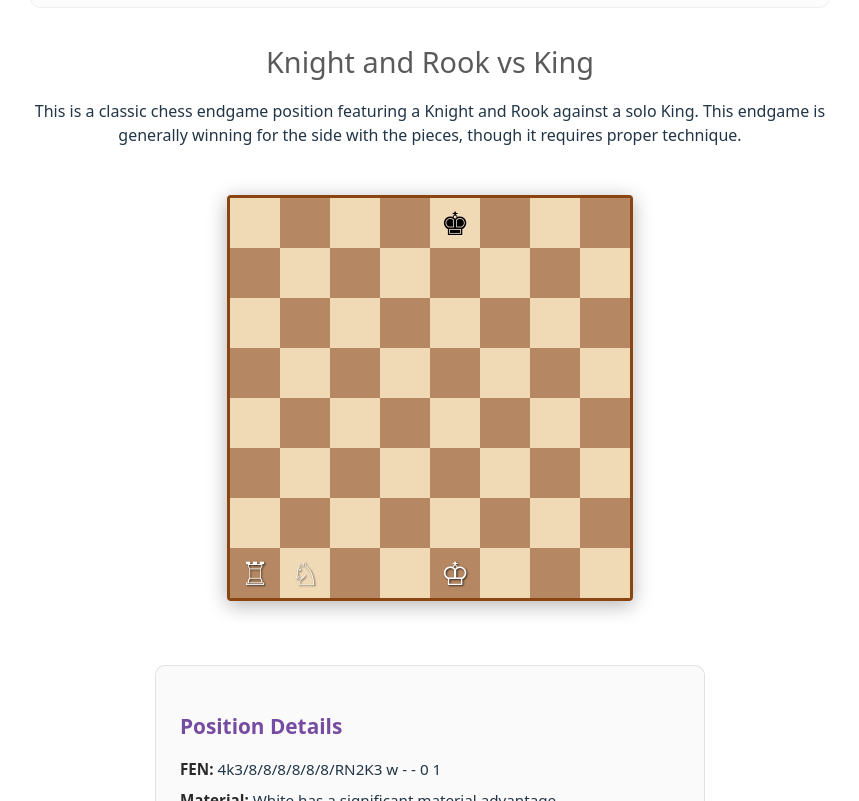
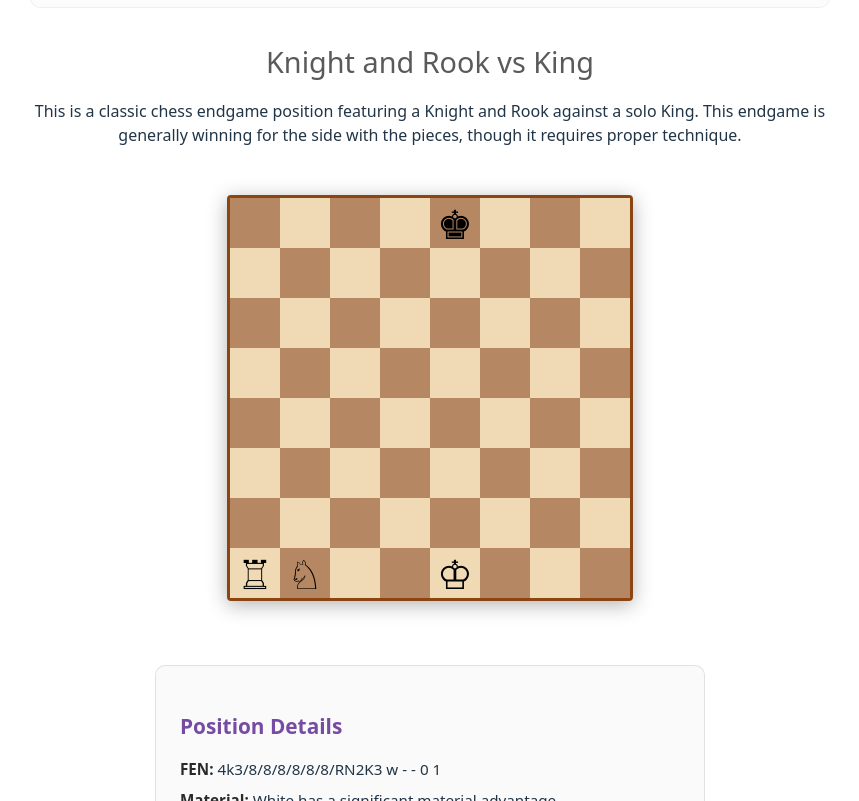
Before and after one commit to arachtivix/wernerware.org, a React (Vite) app: page /chess/endgames in a window 1280 px wide. Shown: the part 575-1376 px from the top of the page, without its empty margins (210-1069 px from the left). Built offline with nearby package versions, Linux system fonts and the light colour scheme.

Commit message:
Replace chessboard with SVG implementation based on chess-variants-display v0.0.46
Co-authored-by: arachtivix <560635+arachtivix@users.noreply.github.com>

```diff
--- a/src/components/Chessboard.css
+++ b/src/components/Chessboard.css
@@ -1,3 +1,9 @@
+/*
+ * Chessboard styles for SVG-based rendering
+ * Based on chess-variants-display v0.0.46
+ * https://github.com/arachtivix/chess-variants-display
+ */
+
 .chessboard-container {
   display: flex;
   justify-content: center;
@@ -6,52 +12,30 @@
 }
 
 .chessboard {
-  display: grid;
-  grid-template-columns: repeat(8, 1fr);
-  grid-template-rows: repeat(8, 1fr);
-  width: 400px;
-  height: 400px;
+  max-width: 400px;
+  max-height: 400px;
+  width: 100%;
+  height: auto;
   border: 3px solid #8b4513;
   box-shadow: 0 4px 20px rgba(0, 0, 0, 0.3);
   border-radius: 4px;
-  overflow: hidden;
 }
 
-.square {
-  display: flex;
-  justify-content: center;
-  align-items: center;
-  position: relative;
-  user-select: none;
+/* Square colors - using CSS classes like chess-variants-display */
+.dark-square {
+  fill: #b58863;
 }
 
-.square.light {
-  background-color: #f0d9b5;
+.light-square {
+  fill: #f0d9b5;
 }
 
-.square.dark {
-  background-color: #b58863;
-}
-
-.piece {
-  font-size: 2rem;
-  line-height: 1;
+/* Chess piece styling */
+.chess-piece {
+  font-size: 40px;
+  fill: #000000;
+  user-select: none;
   cursor: default;
-  transition: transform 0.2s ease;
-}
-
-.piece:hover {
-  transform: scale(1.1);
-}
-
-.piece.white {
-  color: #ffffff;
-  text-shadow: 1px 1px 2px rgba(0, 0, 0, 0.8);
-}
-
-.piece.black {
-  color: #000000;
-  text-shadow: 1px 1px 2px rgba(255, 255, 255, 0.3);
 }
 
 @media (max-width: 768px) {
@@ -60,22 +44,22 @@
   }
 
   .chessboard {
-    width: 320px;
-    height: 320px;
+    max-width: 320px;
+    max-height: 320px;
   }
 
-  .piece {
-    font-size: 1.6rem;
+  .chess-piece {
+    font-size: 32px;
   }
 }
 
 @media (max-width: 480px) {
   .chessboard {
-    width: 280px;
-    height: 280px;
+    max-width: 280px;
+    max-height: 280px;
   }
 
-  .piece {
-    font-size: 1.4rem;
+  .chess-piece {
+    font-size: 28px;
   }
 }
--- a/src/components/Chessboard.jsx
+++ b/src/components/Chessboard.jsx
@@ -1,64 +1,119 @@
 import './Chessboard.css'
 
-// Piece symbols for different pieces
-const PIECES = {
+// Piece Unicode characters (based on chess-variants-display v0.0.46)
+const PIECE_UNICODE = {
   'K': '♔', 'Q': '♕', 'R': '♖', 'B': '♗', 'N': '♘', 'P': '♙',
   'k': '♚', 'q': '♛', 'r': '♜', 'b': '♝', 'n': '♞', 'p': '♟'
 }
 
+/**
+ * Chessboard component that renders an SVG-based chessboard
+ * Implementation based on chess-variants-display v0.0.46
+ * https://github.com/arachtivix/chess-variants-display
+ */
 function Chessboard({ fen }) {
-  // Parse FEN notation to get board position
+  const SQUARE_SIZE = 50
+  const BOARD_WIDTH = 8
+  const BOARD_HEIGHT = 8
+
+  // Parse FEN notation to get piece positions
+  // Returns a map of [row, col] -> piece character
   const parseFEN = (fen) => {
     const [boardPart] = fen.split(' ')
     const ranks = boardPart.split('/')
-    const board = []
+    const pieces = {}
 
-    for (let rank of ranks) {
-      const row = []
-      for (let char of rank) {
+    for (let rankIndex = 0; rankIndex < ranks.length; rankIndex++) {
+      let fileIndex = 0
+      for (let char of ranks[rankIndex]) {
         if (isNaN(char)) {
           // It's a piece
-          row.push(char)
+          pieces[`${rankIndex},${fileIndex}`] = char
+          fileIndex++
         } else {
           // It's a number indicating empty squares
-          const emptySquares = parseInt(char)
-          for (let i = 0; i < emptySquares; i++) {
-            row.push('')
-          }
+          fileIndex += parseInt(char)
         }
       }
-      board.push(row)
     }
 
-    return board
+    return pieces
   }
 
-  const board = parseFEN(fen)
+  const pieces = parseFEN(fen)
+  const svgWidth = BOARD_WIDTH * SQUARE_SIZE
+  const svgHeight = BOARD_HEIGHT * SQUARE_SIZE
 
-  const renderSquare = (piece, rank, file) => {
-    const isLightSquare = (rank + file) % 2 === 0
-    const squareClass = `square ${isLightSquare ? 'light' : 'dark'}`
+  // Generate squares (based on checkerboard function from chess-variants-display)
+  const renderSquares = () => {
+    const squares = []
+    const topLeftColor = 'dark' // Standard chess board has dark top-left square
 
-    return (
-      <div key={`${rank}-${file}`} className={squareClass}>
-        {piece && (
-          <span className={`piece ${piece === piece.toUpperCase() ? 'white' : 'black'}`}>
-            {PIECES[piece]}
-          </span>
-        )}
-      </div>
-    )
+    for (let row = 0; row < BOARD_HEIGHT; row++) {
+      for (let col = 0; col < BOARD_WIDTH; col++) {
+        const isEvenSum = (row + col) % 2 === 0
+        const isDark = topLeftColor === 'dark' ? isEvenSum : !isEvenSum
+        const x = col * SQUARE_SIZE
+        const y = row * SQUARE_SIZE
+        const className = isDark ? 'dark-square' : 'light-square'
+
+        squares.push(
+          <rect
+            key={`square-${row}-${col}`}
+            x={x}
+            y={y}
+            width={SQUARE_SIZE}
+            height={SQUARE_SIZE}
+            className={className}
+          />
+        )
+      }
+    }
+
+    return squares
+  }
+
+  // Generate piece elements (based on checkerboard-with-pieces from chess-variants-display)
+  const renderPieces = () => {
+    const pieceElements = []
+
+    for (let [position, pieceChar] of Object.entries(pieces)) {
+      const [row, col] = position.split(',').map(Number)
+      const x = col * SQUARE_SIZE
+      const y = row * SQUARE_SIZE
+      const textX = x + SQUARE_SIZE / 2
+      const textY = y + SQUARE_SIZE / 2
+      const unicodeChar = PIECE_UNICODE[pieceChar]
+
+      pieceElements.push(
+        <text
+          key={`piece-${row}-${col}`}
+          x={textX}
+          y={textY}
+          className="chess-piece"
+          textAnchor="middle"
+          dominantBaseline="central"
+        >
+          {unicodeChar}
+        </text>
+      )
+    }
+
+    return pieceElements
   }
 
   return (
     <div className="chessboard-container">
-      <div className="chessboard">
-        {board.map((rank, rankIndex) =>
-          rank.map((piece, fileIndex) =>
-            renderSquare(piece, rankIndex, fileIndex)
-          )
-        )}
-      </div>
+      <svg
+        width="100%"
+        height="100%"
+        viewBox={`0 0 ${svgWidth} ${svgHeight}`}
+        xmlns="http://www.w3.org/2000/svg"
+        className="chessboard"
+      >
+        {renderSquares()}
+        {renderPieces()}
+      </svg>
     </div>
   )
 }
```
Also changed, not shown: 1 other file (tests, documents, lock files or other folders).
